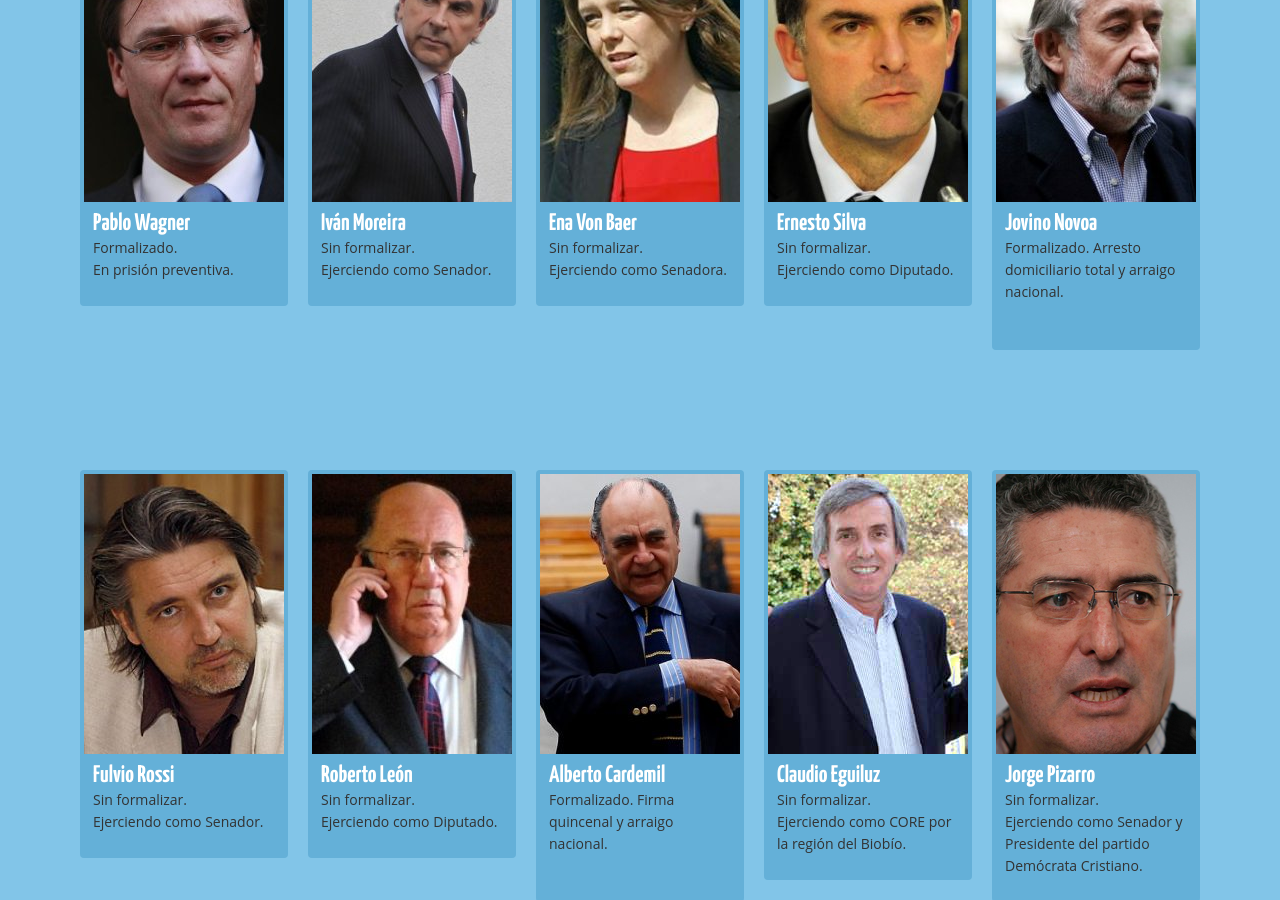
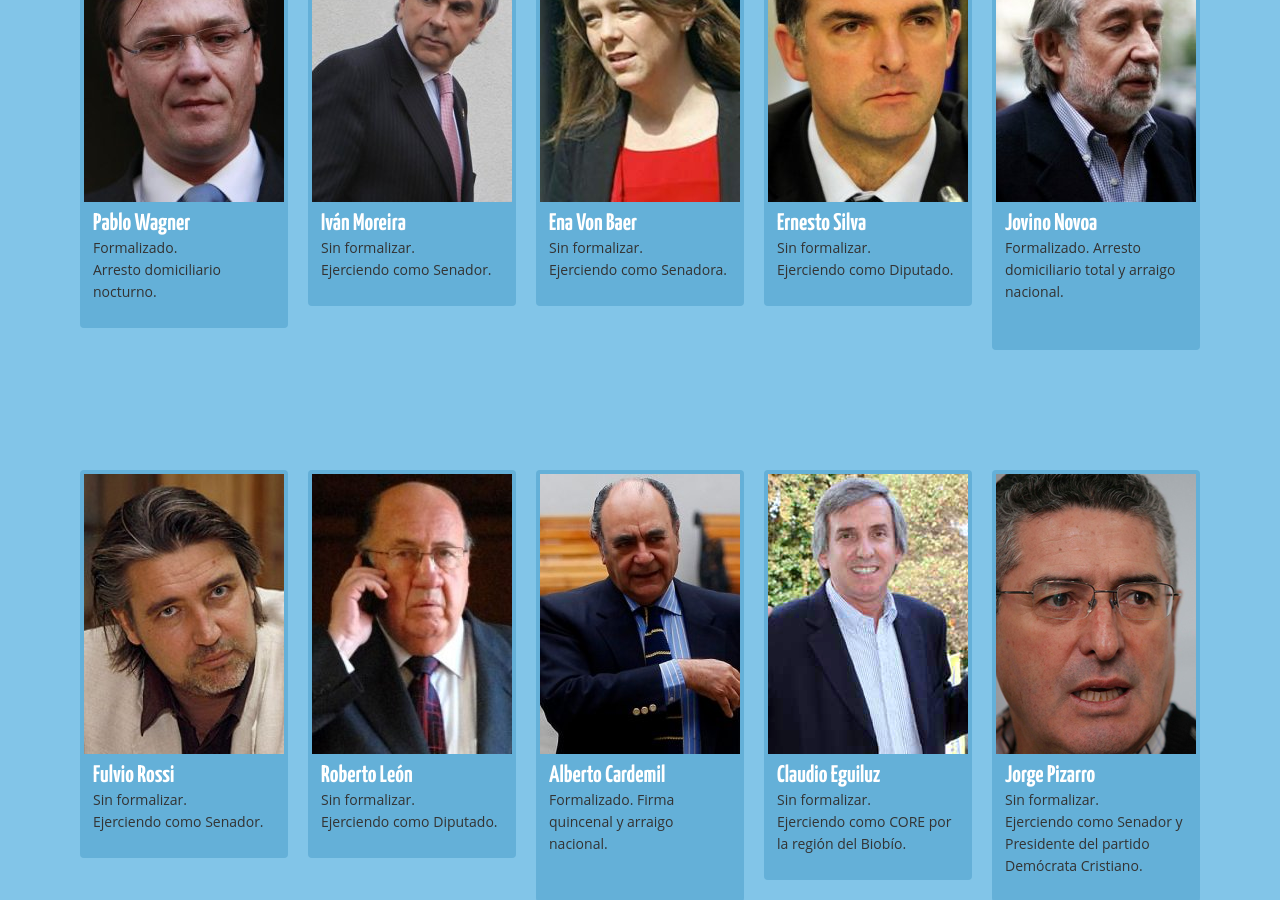
Before and after one commit to ciudadanointeligente/quien-te-financia, a Jekyll site: the page built from index.html, in a window 1280 px wide and 900 px high, scrolled down 1311 px. Built offline with Jekyll 4.4.1, drawn with Linux system fonts in a browser that asks for light colours; nearby versions of some CDN libraries; comment, search, counter and statistics services are not loaded.

Commit message:
cambio en texto wagner

```diff
--- a/_congressmen/01_pablo-wagner.markdown
+++ b/_congressmen/01_pablo-wagner.markdown
@@ -1,6 +1,6 @@
 ---
 name: "Pablo Wagner"
 image: "pablo-wagner.jpg"
-current_situation: "Formalizado. </br> En prisión preventiva."
+current_situation: "Formalizado. </br> Arresto domiciliario nocturno."
 risk: "Multa y de 541 días a 5 años de cárcel. Por lavado de activos multa y de 5 a 15 años de cárcel."
 ---
```
